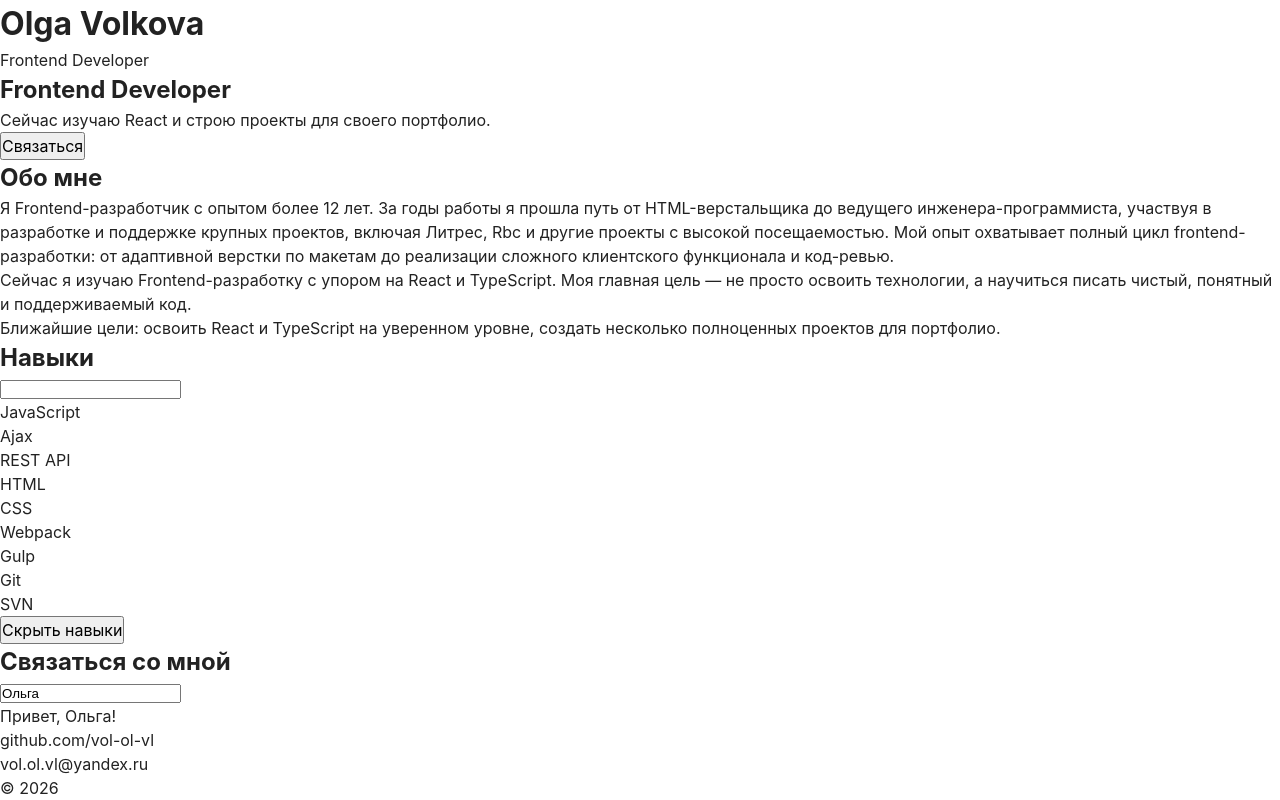
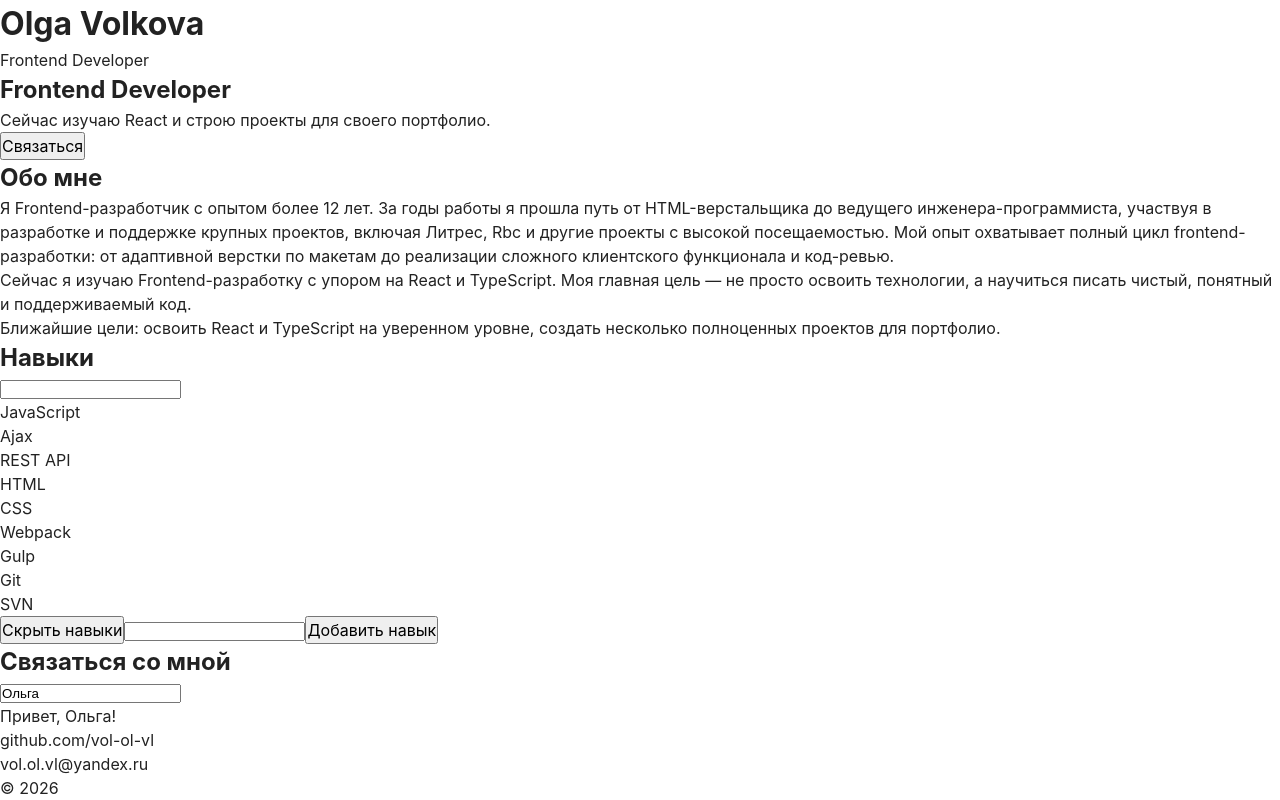
Before and after one commit to vol-ol-vl/personal-portfolio, a React (Vite) app: page / in a window 1280 px wide. Built offline with nearby package versions, Linux system fonts and the light colour scheme.

Commit message:
feat: add new skill

```diff
--- a/src/App.tsx
+++ b/src/App.tsx
@@ -10,7 +10,6 @@
   const profile = {
     name: 'Olga Volkova',
     role: 'Frontend Developer',
-    skills: ['JavaScript', 'Ajax', 'REST API', 'HTML', 'CSS', 'Webpack', 'Gulp', 'Git', 'SVN'],
   }
 
   return (
@@ -20,7 +19,7 @@
         role={profile.role} />
       <Hero />
       <About />
-      <Skills skills={profile.skills} />
+      <Skills />
       <Contact />
       <Footer />
     </>
--- a/src/components/sections/Skills.tsx
+++ b/src/components/sections/Skills.tsx
@@ -1,22 +1,32 @@
 import { useState, type ChangeEvent } from "react";
 
-type SkillsProps = {
-    skills: string[]
-}
-
-const Skills = ({skills}: SkillsProps) => {
+const Skills = () => {
+    const [skills, setSkills] = useState(['JavaScript', 'Ajax', 'REST API', 'HTML', 'CSS', 'Webpack', 'Gulp', 'Git', 'SVN']);
     const [isVisible, setIsVisible] = useState(true);
     const [search, setSearch] = useState('');
+    const [newSkill, setNewSkill] = useState('');
 
-    const normalizedSearch = search.toLowerCase();
-    const filteredSkills = skills.filter(skill => skill.toLowerCase().includes(normalizedSearch));
+    const normalizeText = (text: string) => text.trim().toLowerCase();
+
+    const normalizedSearch = normalizeText(search);
+    const filteredSkills = skills.filter(skill => normalizeText(skill).includes(normalizedSearch));
     const buttonText = isVisible ? 'Скрыть навыки' : 'Показать навыки';
 
-    const handleClick = () => {
+    const handleSearchChange = (event: ChangeEvent<HTMLInputElement>) => {
+        setSearch(event.currentTarget.value);
+    };
+    const handleToggleVisibility = () => {
         setIsVisible(isVisible => !isVisible);
     };
-     const handleChange = (event: ChangeEvent<HTMLInputElement>) => {
-        setSearch(event.currentTarget.value);
+    const handleNewSkillChange = (event: ChangeEvent<HTMLInputElement>) => {
+        setNewSkill(event.currentTarget.value);
+    };
+    const handleAddSkillClick = () => {
+        const normalizedNewSkill = normalizeText(newSkill);
+        if (normalizedNewSkill.length && !skills.some(skill => normalizeText(skill) === normalizedNewSkill)) {
+            setSkills(prev => [...prev, newSkill.trim()]);
+            setNewSkill('');
+        }
     };
 
     return (
@@ -24,7 +34,7 @@
             <h2>Навыки</h2>
             <input
                 value={search}
-                onChange={handleChange}
+                onChange={handleSearchChange}
             />
             {isVisible && (
                 filteredSkills.length > 0
@@ -36,7 +46,12 @@
                     </ul>
                     : <p>Ничего не найдено</p>
             )}
-            <button onClick={handleClick}>{buttonText}</button>
+            <button onClick={handleToggleVisibility}>{buttonText}</button>
+            <input
+                value={newSkill}
+                onChange={handleNewSkillChange}
+            />
+            <button onClick={handleAddSkillClick}>Добавить навык</button>
         </section>
     );
 }
```
